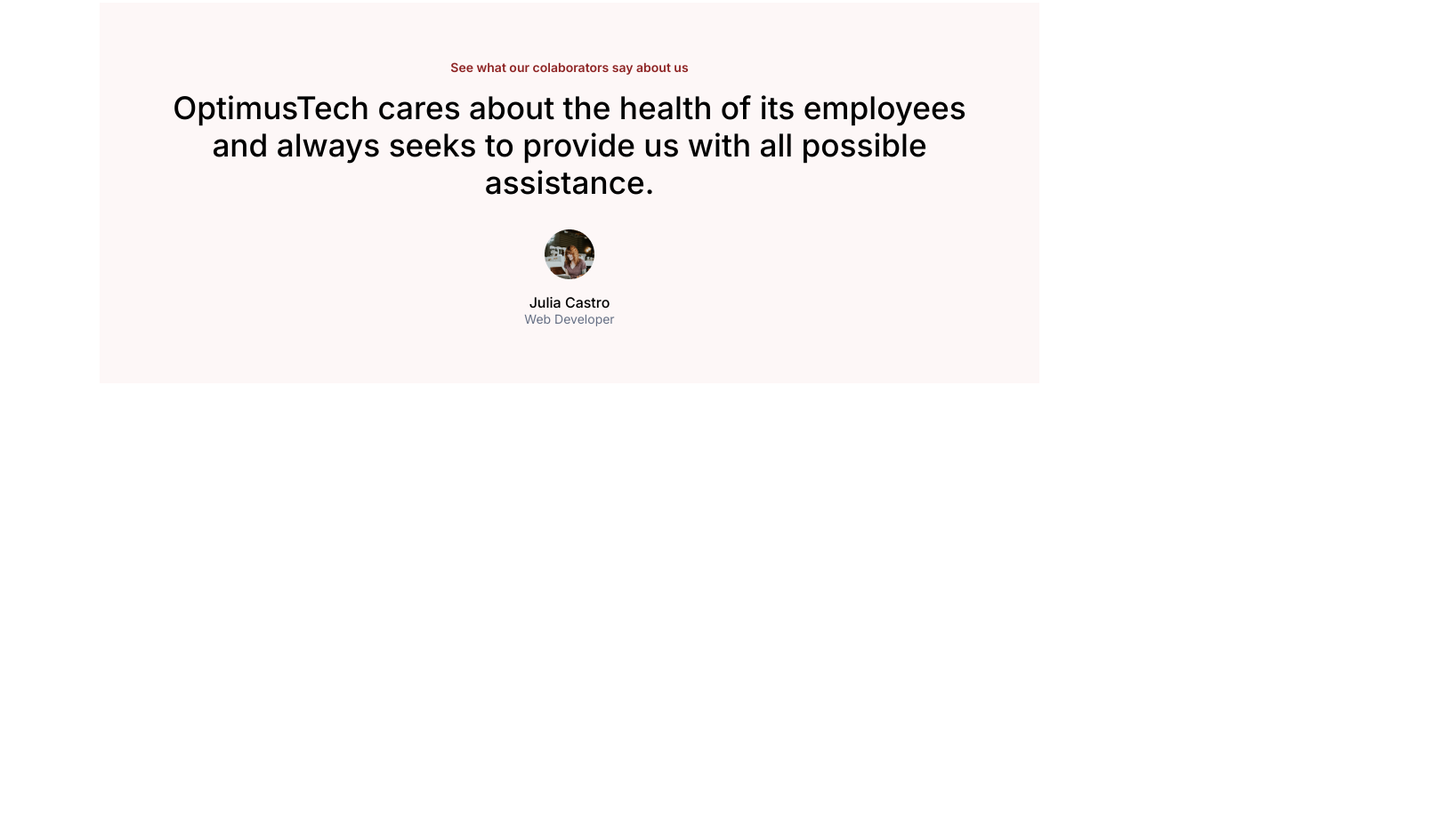
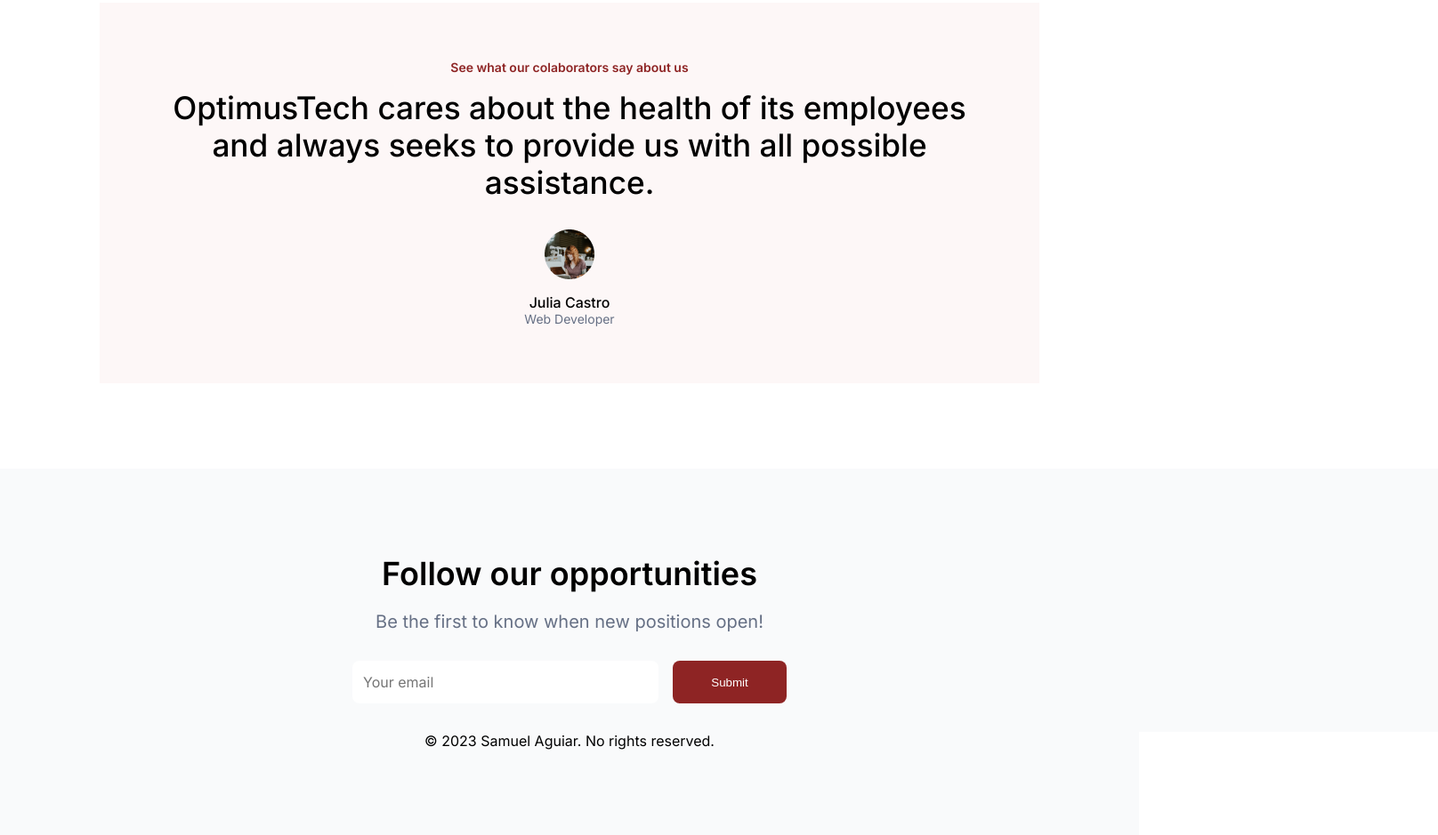
Before and after one commit to SFaguiar/alura-7-days-of-code-html-css, a plain HTML site: page index.html in a window 1280 px wide. Shown: the part 2342-3281 px from the top of the page at 89% size, 1616 px wide, since content can reach past the window. Before the commit the page ends 2869 px from the top, so only its background shows below. Drawn offline with Linux system fonts and the light colour scheme.

Commit message:
Day 7 Completed!
In today's challenge you will develop the last section of the page project: the footer.

In this section you will have to create a title, a small text, a form with an input field for the email and a button. Additionally, there is also a copyright text right below.

```diff
--- a/index.css
+++ b/index.css
@@ -309,3 +309,64 @@ body {
     text-align: center;
 
 }
+
+.main__form {
+    display: flex;
+    flex-direction: column;
+    width: 100%;
+    padding: 6rem 21rem 2rem 21rem;
+    background: rgba(249, 250, 251, 1);
+}
+
+.main__form__title {
+    font-size: 2.25rem;
+    font-weight: 600;
+    text-align: center;
+    margin-bottom: 1.25rem;
+
+}
+
+.main__form__description {
+    font-size: 1.25rem;
+    font-weight: 400;
+    text-align: center;
+    color: var(--text);
+    margin-bottom: 2rem;
+}
+
+.main__form__form {
+    display: flex;
+    justify-content: center;
+    gap: 1rem;
+
+}
+
+.main__form__form__email {
+    width: 25%;
+    height: 3rem;
+    border-radius: 0.5rem;
+    border: 1px;
+    font-family: Inter;
+    font-size: 1rem;
+    font-weight: 400;
+    text-align: left;
+    color: var(--text);
+    padding: 0 0.75rem;
+
+}
+
+.main__form__form__submit {
+    background-color: var(--highlight);
+    color: var(--white);
+    border-radius: 0.5rem;
+    width: 10%;
+    border: none;
+}
+
+.footer {
+    display: flex;
+    justify-content: center;
+    width: 100%;
+    background: rgba(249, 250, 251, 1);
+    padding-bottom: 6rem;
+}
--- a/index.html
+++ b/index.html
@@ -119,8 +119,16 @@
             </div>
         </section>
         <section class="main__form">
-
+            <h2 class="main__form__title">Follow our opportunities</h2>
+            <span class="main__form__description">Be the first to know when new positions open!</span>
+            <form class="main__form__form">
+                <input class="main__form__form__email" type="text" placeholder="Your email">
+                <input class="main__form__form__submit" type="submit">
+            </form>
         </section>
+        <footer class="footer">
+            <span>© 2023 Samuel Aguiar. No rights reserved.</span>
+        </footer>
     </main>
 </body>
 </html>
```
Also changed, not shown: 1 other file.
